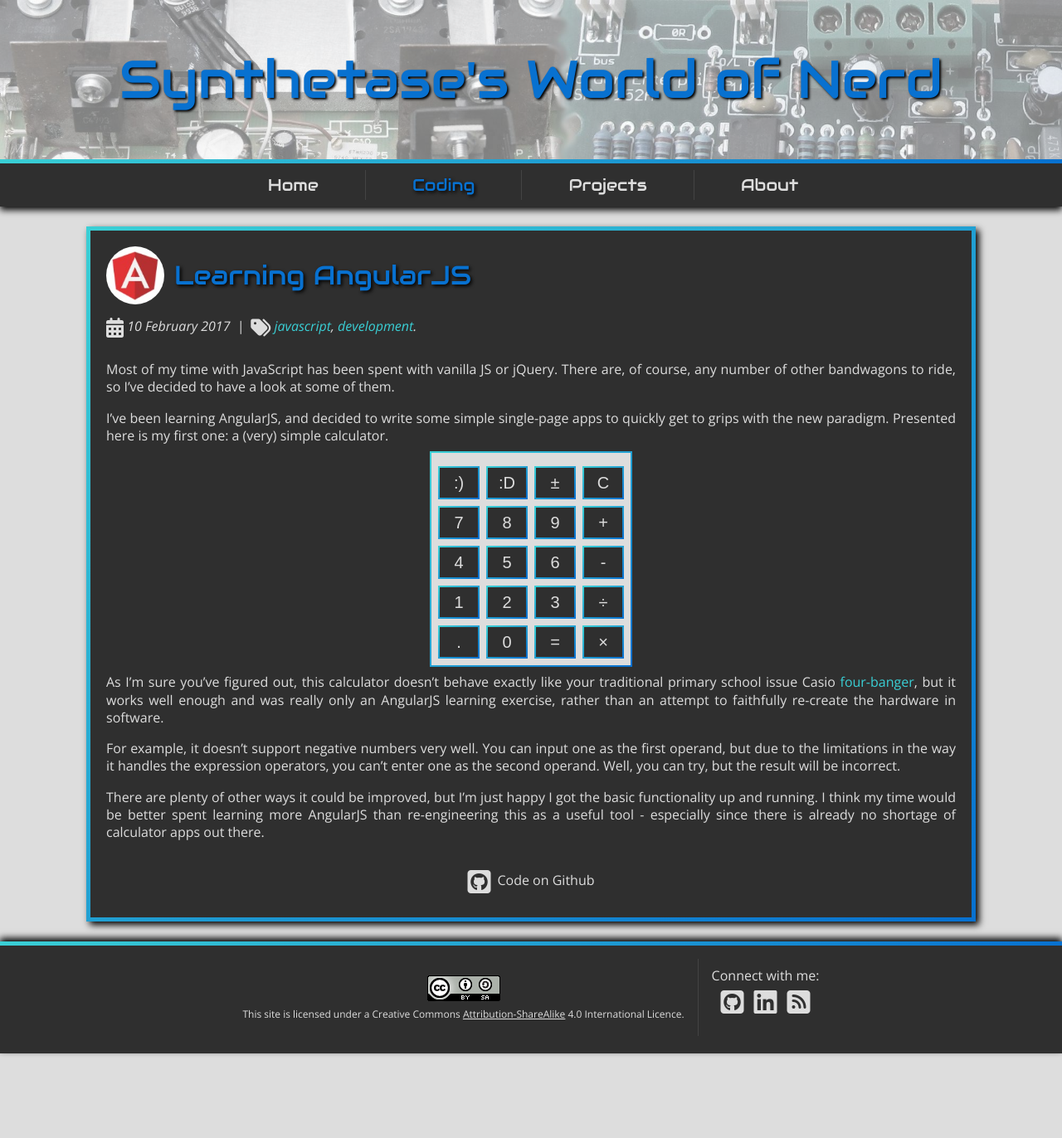
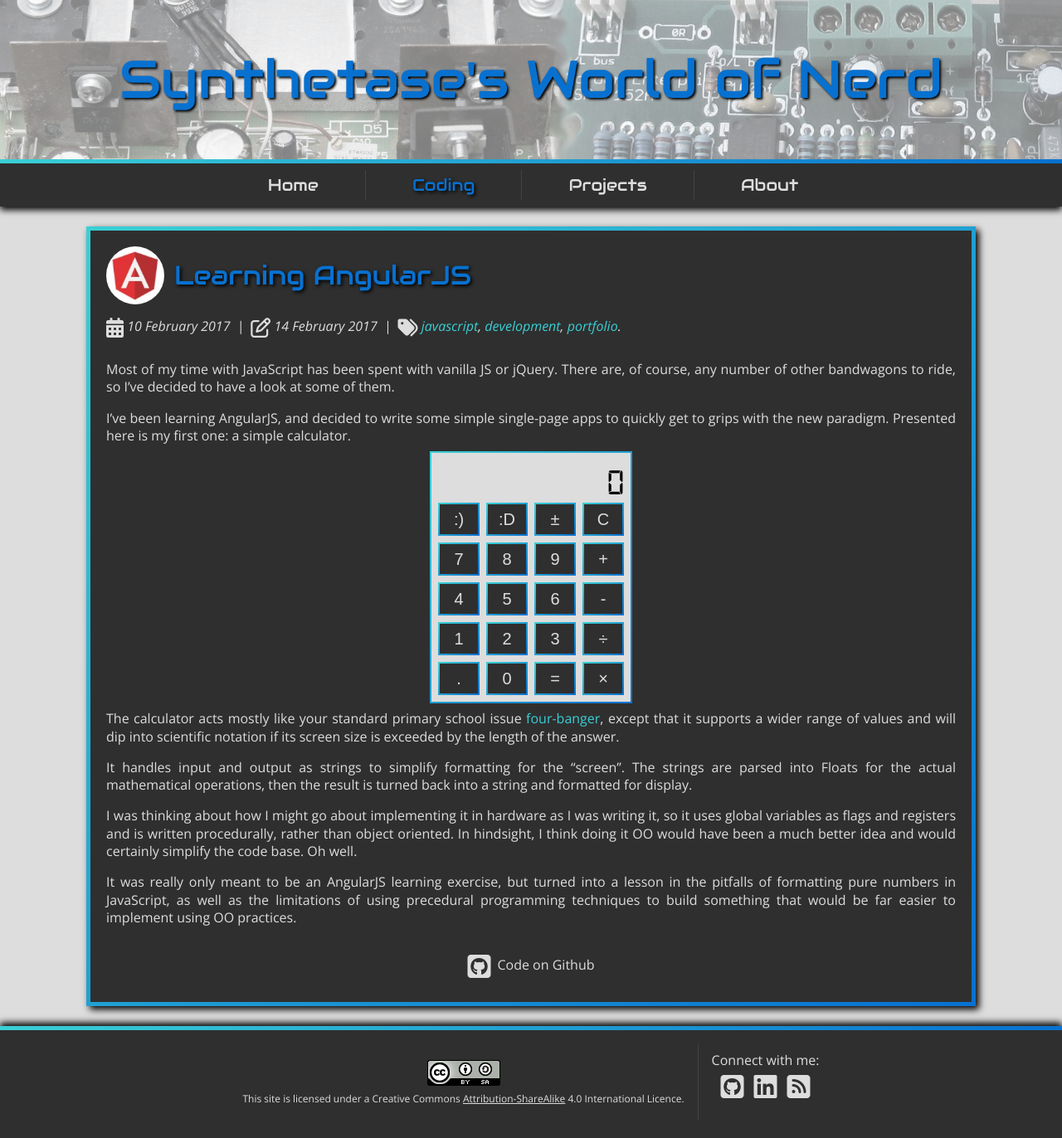
Before and after one commit to StaphSynth/StaphSynth.github.io, a Jekyll site: the page built from _posts/2017-02-10-Learning-angular.md, in a window 1280 px wide. Shown: the whole page at 83% size. Built offline with Jekyll 4.4.1, drawn with Linux system fonts in a browser that asks for light colours; nearby versions of some CDN libraries; before the commit the page ends 1270 px from its top, so only the background shows below that.

Commit message:
update angular calc app post

```diff
--- a/_posts/2017-02-10-Learning-angular.md
+++ b/_posts/2017-02-10-Learning-angular.md
@@ -4,14 +4,17 @@
 imageSource: /img/angularjs-logo.jpg
 byline: Includes single-page calculator app! :0
 category: coding
+# published: false
+modified: 2017-02-14
 tags:
   - javascript
   - development
+  - portfolio
 ---
 
 Most of my time with JavaScript has been spent with vanilla JS or jQuery. There are, of course, any number of other bandwagons to ride, so I've decided to have a look at some of them.
 
-I've been learning AngularJS, and decided to write some simple single-page apps to quickly get to grips with the new paradigm. Presented here is my first one: a (very) simple calculator.
+I've been learning AngularJS, and decided to write some simple single-page apps to quickly get to grips with the new paradigm. Presented here is my first one: a simple calculator.
 
 <script type="text/javascript" src="https://ajax.googleapis.com/ajax/libs/angularjs/1.2.32/angular.min.js"></script>
 <script type="text/javascript" src="{{site.url}}/js/calc.js"></script>
@@ -21,7 +24,7 @@
   <div ng-controller="calc-controller">
     <table class="calcTable">
       <tbody>
-        <tr><td colspan="4" align="right" class="display" ng-bind="theDisplay()"></td></tr>
+        <tr><td colspan="4" align="right" class="display" ng-bind="display()"></td></tr>
         <tr ng-repeat="row in buttons"><td ng-repeat="digit in row"><button class="calcButton" ng-click="push(digit)">{{digit}}</button></td></tr>
       </tbody>
     </table>
@@ -29,10 +32,12 @@
 </div>
 {% endraw %}
 
-As I'm sure you've figured out, this calculator doesn't behave exactly like your traditional primary school issue Casio [four-banger](http://www.urbandictionary.com/define.php?term=Four+Banger&defid=1918795), but it works well enough and was really only an AngularJS learning exercise, rather than an attempt to faithfully re-create the hardware in software.
+The calculator acts mostly like your standard primary school issue [four-banger](http://www.urbandictionary.com/define.php?term=Four+Banger&defid=1918795), except that it supports a wider range of values and will dip into scientific notation if its screen size is exceeded by the length of the answer.
 
-For example, it doesn't support negative numbers very well. You can input one as the first operand, but due to the limitations in the way it handles the expression operators, you can't enter one as the second operand. Well, you can try, but the result will be incorrect.
+It handles input and output as strings to simplify formatting for the "screen". The strings are parsed into Floats for the actual mathematical operations, then the result is turned back into a string and formatted for display.
 
-There are plenty of other ways it could be improved, but I'm just happy I got the basic functionality up and running. I think my time would be better spent learning more AngularJS than re-engineering this as a useful tool - especially since there is already no shortage of calculator apps out there.
+I was thinking about how I might go about implementing it in hardware as I was writing it, so it uses global variables as flags and registers and is written procedurally, rather than object oriented. In hindsight, I think doing it OO would have been a much better idea and would certainly simplify the code base. Oh well.
+
+It was really only meant to be an AngularJS learning exercise, but turned into a lesson in the pitfalls of formatting pure numbers in JavaScript, as well as the limitations of using precedural programming techniques to build something that would be far easier to implement using OO practices.
 
 {% include gitLink.html url="https://github.com/StaphSynth/calc" %}
--- a/css/calc.css
+++ b/css/calc.css
@@ -1,7 +1,7 @@
 
 @font-face {
-  font-family: 'digital-7';
-  src: url('../resources/digital-7.ttf');
+  font-family: 'digital-7-mono';
+  src: url('../resources/digital-7-mono.ttf');
 }
 
 .calcTable {
@@ -14,8 +14,8 @@
 }
 
 .display {
-  font-family: 'digital-7', monospace;
-  font-size: 2.25rem;
+  font-family: 'digital-7-mono', monospace;
+  font-size: 2.75rem;
   max-width: 100%;
   padding: 0.25rem;
 }
--- a/js/calc.js
+++ b/js/calc.js
@@ -1,8 +1,8 @@
-/******************************************
+/***************************************************
 Very basic four-banger AngularJS calc app
 by David Allen 2017-02-13
 https://github.com/StaphSynth/calc
-*******************************************/
+****************************************************/
 
 var calcApp = angular.module('calc-app', []);
 
@@ -13,7 +13,7 @@
   $scope.operand2 = '0';        //secondary register
   $scope.postOpInput = false;   //controls persistence of prev value on screen
   $scope.minus = false;         //neg number flag
-  $scope.justSolved = true;     //controls answer persistence
+  $scope.justSolved = false;    //controls answer persistence
   $scope.operator = '';         //operator register
   $scope.buttons = [            //button layout "ROM"
     [':)',':D','±','C'],
@@ -39,12 +39,30 @@
     }
 
     //now format the string for output
+
+    //error checking
+    if(display === 'NaN') {
+      display = 'ERROR';
+      return display;
+    }
+    //if not an error, continue with formatting...
     var limit = $scope.limit; //limit the chars to be displayed
     //if the string contains a '.', it doesn't count as a char column, so limit++
     if(display.includes('.') && !(display.includes('e')) && !(display.includes('-'))) {
       limit++;
       if(display.length > limit) {
         display = display.slice(0, limit)
+      }
+      //make sure answer isn't full of trailing zeros (thanks floating point inaccuracies!)
+      if($scope.justSolved === true) {
+        var nonZero = false;
+        while(!nonZero) {
+          if(display[display.length - 1] === '0' || display[display.length - 1] === '.') {
+            display = display.substring(0, display.length - 1);
+          } else {
+            nonZero = true;
+          }
+        }
       }
     } else { //if no decimal point & no 'e' (ie: a really big or really small number)
       if(display.length > limit) {
@@ -58,9 +76,13 @@
 
   //sets up operator conditions when operator selected
   $scope.operation = function(operator) {
+    //these registers only need to be set once per operation
+    //if the user keeps hitting operator buttons during one sum, they don't change
+    if($scope.operator === '') {
+      $scope.operand2 = $scope.operand1;
+      $scope.operand1 = '0'
+    }
     $scope.operator = operator;
-    $scope.operand2 = $scope.operand1;
-    $scope.operand1 = '0'
     $scope.minus = false;
   }; //operation
 
@@ -131,18 +153,23 @@
 
   //called when the user pushes a button on the calc
   $scope.push = function(value) {
+    var limit = $scope.limit;
     //is value a number?
     if(!isNaN(parseFloat(value)) || value === '.') {
       //special starting conditions/just finished solving condition
-      if(($scope.operand1 === '0' && value != '.') || $scope.justSolved === true) {
+      if(($scope.operand1 === '0' && value !== '.') || $scope.justSolved === true) {
         $scope.operand1 = value;
         $scope.justSolved = false;
-      } else { //normal operating condition accept user input, add to number string
-        $scope.operand1 = $scope.operand1.concat(value);
+      } else { //normal operating condition accept user input, append to number string
+        if($scope.operand1.includes('.')) //dec point doesn't count towards limit
+          limit++;
+        if($scope.operand1.length !== limit) //if length less than limit, keep adding to string, else don't
+          $scope.operand1 = $scope.operand1.concat(value);
       }
-      if($scope.operator !== '') {
+      if($scope.operator !== '')  //set flag for display persistence of prev input
         $scope.postOpInput = true;
-      }
+      if($scope.operand1[0] === '.') //add zero to start of string if user begins with dec point.
+        $scope.operand1 = '0' + $scope.operand1;
     } else { //if value is an operation, do maths logic
       if((value === '+') || (value === '-') || (value === '×') || (value === '÷')) {
         $scope.operation(value);
```
Also changed, not shown: resources/digital-7-mono.ttf (added), resources/digital-7.ttf (deleted).
